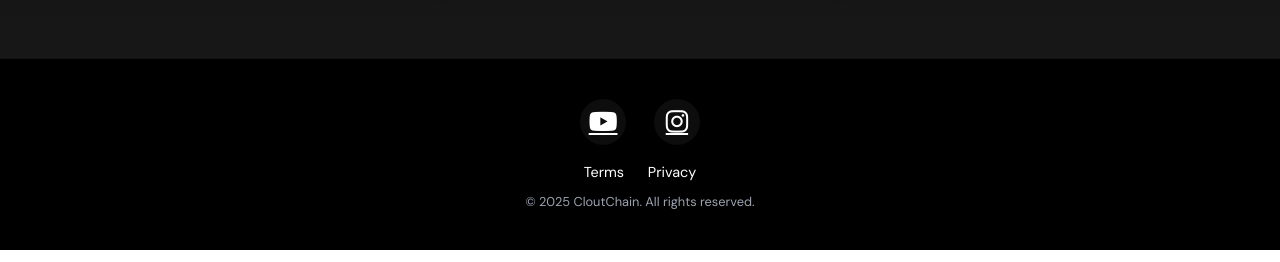
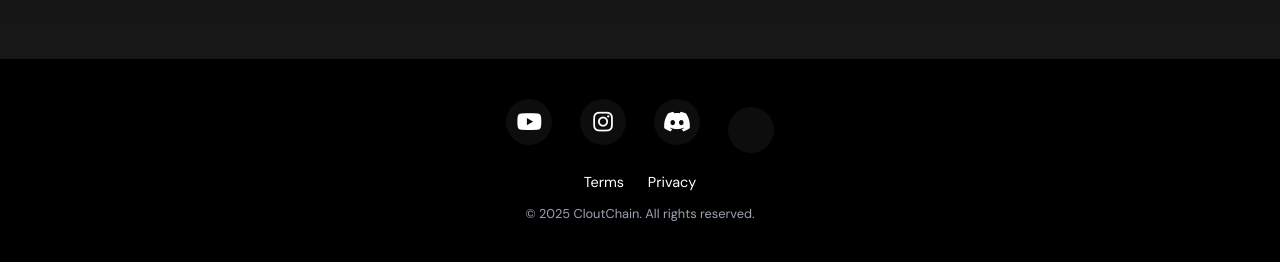
Before and after one commit to hustlenomicsorg/Cloutchain, a plain HTML site: page index.html in a window 1280 px wide. Shown: the part 898-1160 px from the top of the page. Drawn offline with Linux system fonts and the light colour scheme.

Commit message:
Update footer.html

```diff
--- a/footer.html
+++ b/footer.html
@@ -2,6 +2,8 @@
   <div class="social-links">
     <a href="https://youtube.com" target="_blank" class="social"><i class="fab fa-youtube"></i></a>
     <a href="https://instagram.com" target="_blank" class="social"><i class="fab fa-instagram"></i></a>
+    <a href="https://discord.com" target="_blank" class="social"><i class="fab fa-discord"></i></a>
+    <a href="https://x.com" target="_blank" class="social"><i class="fab fa-x-twitter"></i></a>
   </div>
 
   <div class="legal-links">
@@ -26,13 +28,13 @@
   animation-delay:.4s;
 }
 
-/* Social links */
+/* Social icons */
 .footer .social-links {
-  margin-bottom:18px;
+  margin-bottom:20px;
 }
 .footer .social {
   margin:0 12px;
-  font-size:1.6rem;
+  font-size:1.4rem;
   display:inline-flex;
   align-items:center;
   justify-content:center;
@@ -41,7 +43,8 @@
   border-radius:50%;
   background:rgba(255,255,255,0.05);
   color:#fff;
-  transition:all .4s ease;
+  transition:all .35s ease;
+  text-decoration:none; /* ✅ removes underline glitch */
 }
 .footer .social:hover {
   background:linear-gradient(135deg,var(--primary),var(--orange));
@@ -51,12 +54,12 @@
 
 /* Legal links */
 .footer .legal-links {
-  margin-bottom:12px;
+  margin-bottom:14px;
 }
 .footer .legal-links a {
   color:#fff;
   margin:0 10px;
-  text-decoration:none;
+  text-decoration:none; /* ✅ removes underline glitch */
   font-size:0.9rem;
   transition:color .3s;
 }
@@ -64,7 +67,7 @@
   color:var(--orange);
 }
 
-/* Text */
+/* Copyright */
 .footer p {
   margin:0;
   color:#9ca3af;
```
